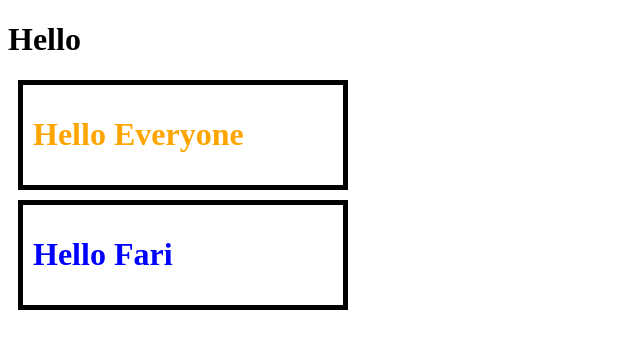
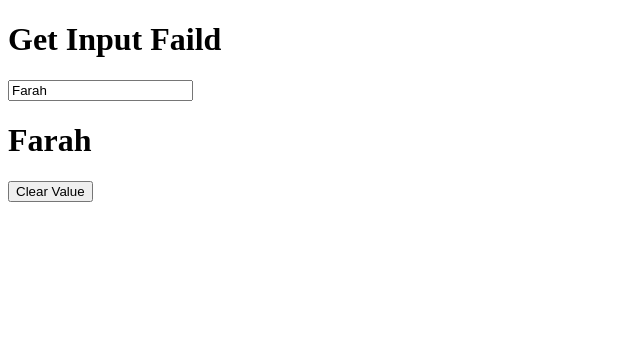
Before and after one commit to Farah-Saleem270/Reactjs-practice, a React (Vite) app: page / in a window 1280 px wide. Shown: the top 348 px of the page, without its empty margins (0-640 px from the left). Built offline with nearby package versions, Linux system fonts and the light colour scheme.

Commit message:
add some new code of line

```diff
--- a/src/App.jsx
+++ b/src/App.jsx
@@ -1,5 +1,6 @@
 // import Login, {Profile , Setting, UserKey}from "./UserComponent"
 
+import { useState } from "react";
 import User from "./User";
 import Wrapper from "./wrapper";
 
@@ -197,19 +198,24 @@ import Wrapper from "./wrapper";
 // export default App
 
 
-function App(){
-  return(
+function App() {
+  const[value,setValue]=useState("Farah");
+  return (
     <div>
-      <h1>Hello</h1>
+      {/* <h1>Hello</h1>
       <Wrapper color="orange">
          <h1>Hello Everyone</h1>
       </Wrapper>
       <Wrapper>
          <h1>Hello Fari</h1>
-      </Wrapper>
+      </Wrapper> */}
       {/* <User name= "Farah"/>
       <User/> */}
-
+      <h1>Get Input Faild</h1>
+      <input type="text" value={value} onChange={(event) => setValue
+        (event.target.value)} placeholder="Enter user name" />
+        <h1>{value}</h1>
+        <button onClick={()=>setValue("")}>Clear Value</button>
     </div>
   )
 }
```
